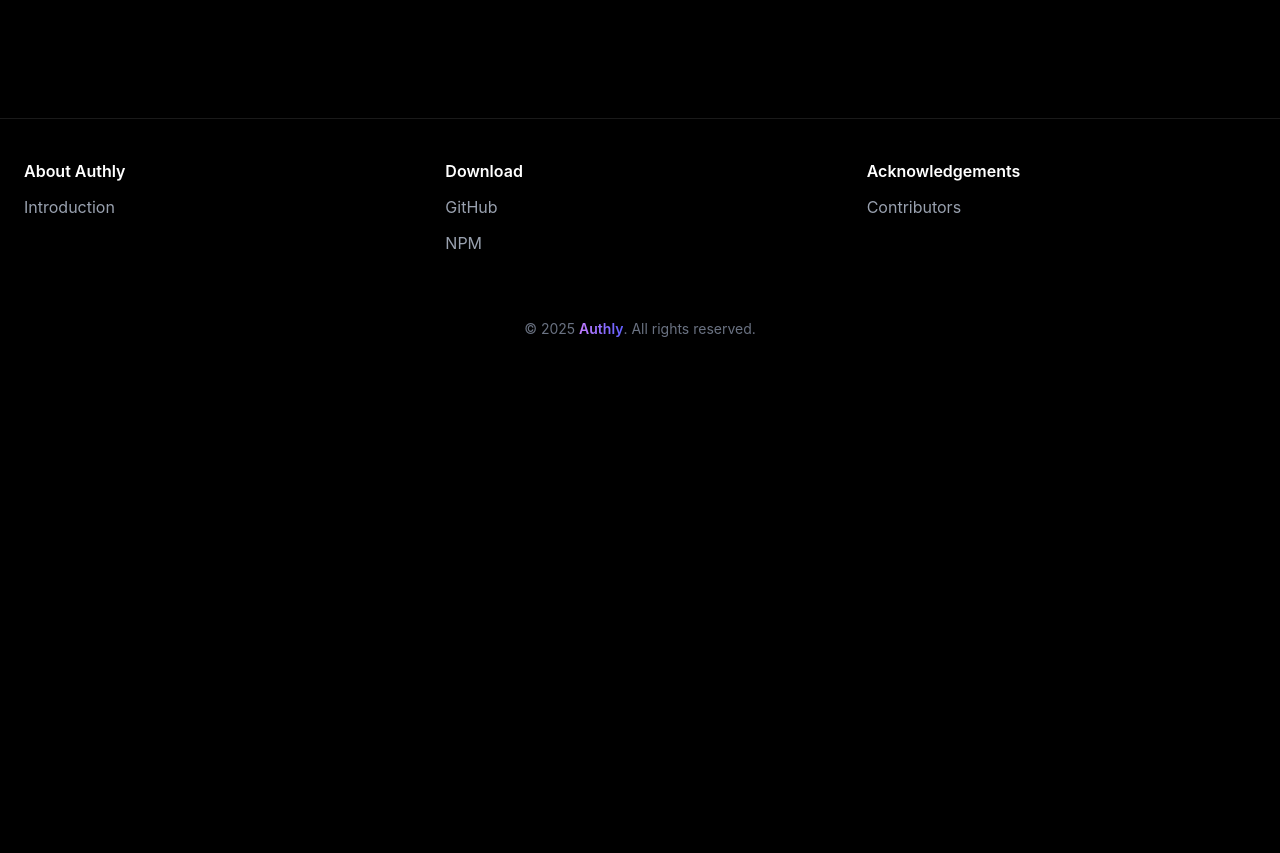
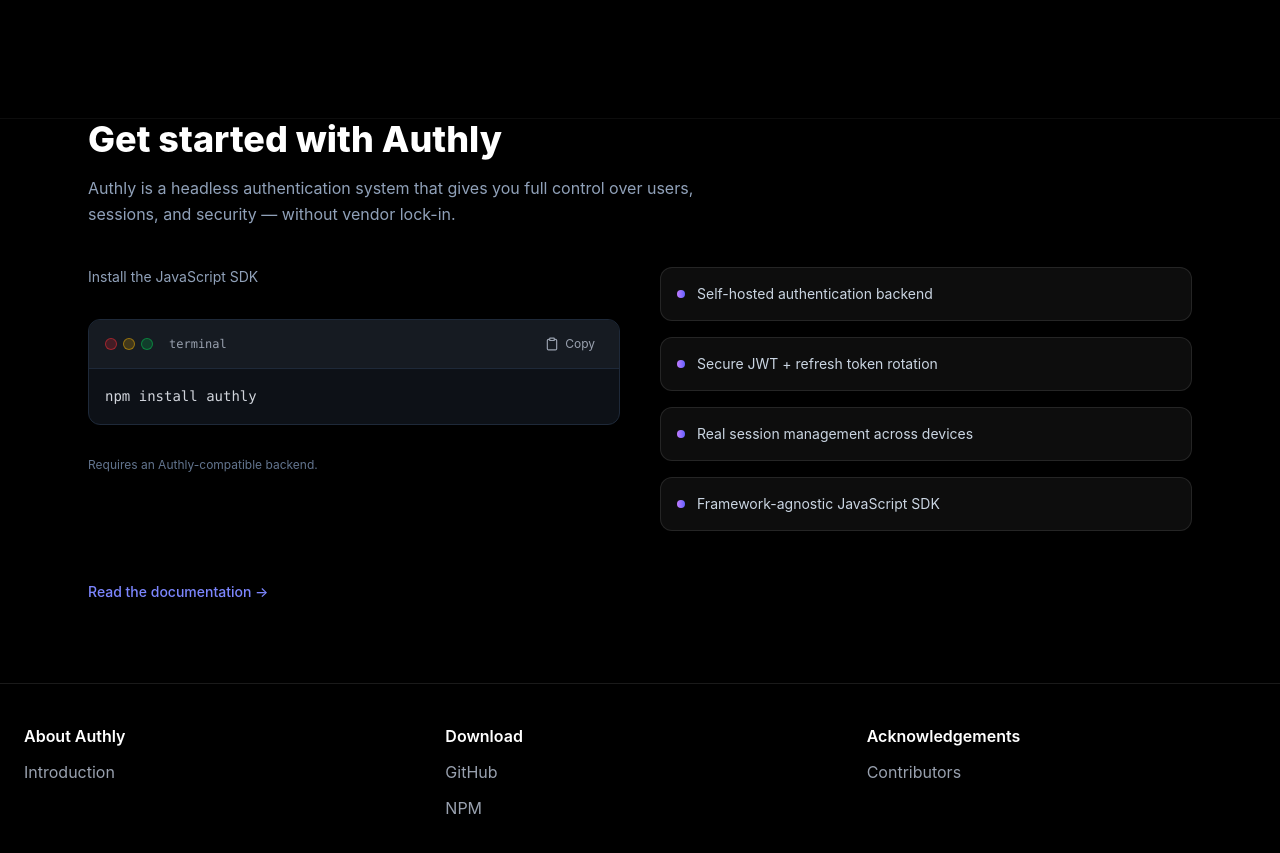
Before and after one commit to Prateet-Github/authly, a React (Vite) app: page / in a window 1280 px wide. Shown: the part 747-1600 px from the top of the page. Before the commit the page ends 1126 px from the top, so only its background shows below. Built offline with nearby package versions, Linux system fonts and the light colour scheme.

Commit message:
feat: add PackageInfo component to Home page; implement installation instructions and highlights

```diff
--- a/src/pages/Home.jsx
+++ b/src/pages/Home.jsx
@@ -1,5 +1,6 @@
 import Navbar from "../components/layout/Navbar.jsx";
 import Hero from "../sections/home/Hero.jsx";
+import PackageInfo from "../sections/home/PackageInfo.jsx";
 import Footer from "../components/layout/Footer.jsx";
 
 const Home = () => {
@@ -7,6 +8,7 @@ const Home = () => {
     <div className="min-h-screen w-full">
       <Navbar></Navbar>
       <Hero></Hero>
+      <PackageInfo></PackageInfo>
       <Footer></Footer>
     </div>
   );
--- /dev/null
+++ b/src/sections/home/PackageInfo.jsx
@@ -0,0 +1,69 @@
+import CodeBlock from "../../components/ui/Codeblock";
+import { Link } from "react-router-dom";
+
+const PackageInfo = () => {
+  return (
+    <section className="w-full border-t border-white/5 bg-black">
+      <div className="max-w-6xl mx-auto px-6 pb-20">
+        {/* Heading */}
+        <div className="mb-10 max-w-2xl">
+          <h2 className="text-3xl md:text-4xl font-extrabold text-white mb-4">
+            Get started with Authly
+          </h2>
+          <p className="text-slate-400 leading-relaxed">
+            Authly is a headless authentication system that gives you full
+            control over users, sessions, and security — without vendor lock-in.
+          </p>
+        </div>
+
+        {/* Install + Info Grid */}
+        <div className="grid md:grid-cols-2 gap-10 items-start">
+          {/* Install */}
+          <div>
+            <p className="text-sm text-slate-400 mb-3">
+              Install the JavaScript SDK
+            </p>
+            <CodeBlock
+              code={`npm install authly`}
+              fileName="terminal"
+              language="bash"
+            />
+            <p className="text-xs text-slate-500 mt-3">
+              Requires an Authly-compatible backend.
+            </p>
+          </div>
+
+          {/* Highlights */}
+          <div className="grid gap-4">
+            {[
+              "Self-hosted authentication backend",
+              "Secure JWT + refresh token rotation",
+              "Real session management across devices",
+              "Framework-agnostic JavaScript SDK",
+            ].map((item, i) => (
+              <div
+                key={i}
+                className="flex items-center gap-3 p-4 rounded-xl bg-white/5 border border-white/10"
+              >
+                <div className="w-2 h-2 rounded-full bg-linear-to-r from-purple-400 to-indigo-500" />
+                <span className="text-sm text-slate-300">{item}</span>
+              </div>
+            ))}
+          </div>
+        </div>
+
+        {/* Docs CTA */}
+        <div className="mt-12">
+          <Link
+            to="/docs"
+            className="inline-flex items-center gap-2 text-sm font-medium text-indigo-400 hover:text-indigo-300 transition"
+          >
+            Read the documentation →
+          </Link>
+        </div>
+      </div>
+    </section>
+  );
+};
+
+export default PackageInfo;
```
